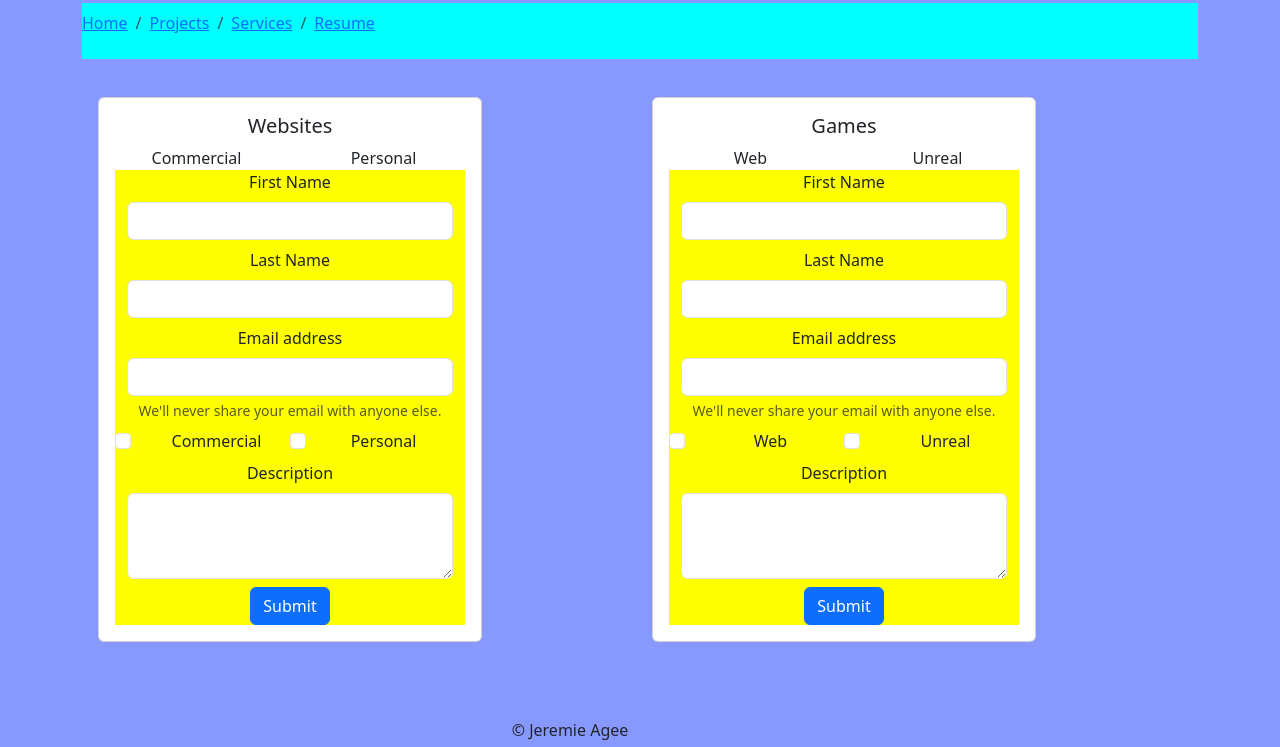
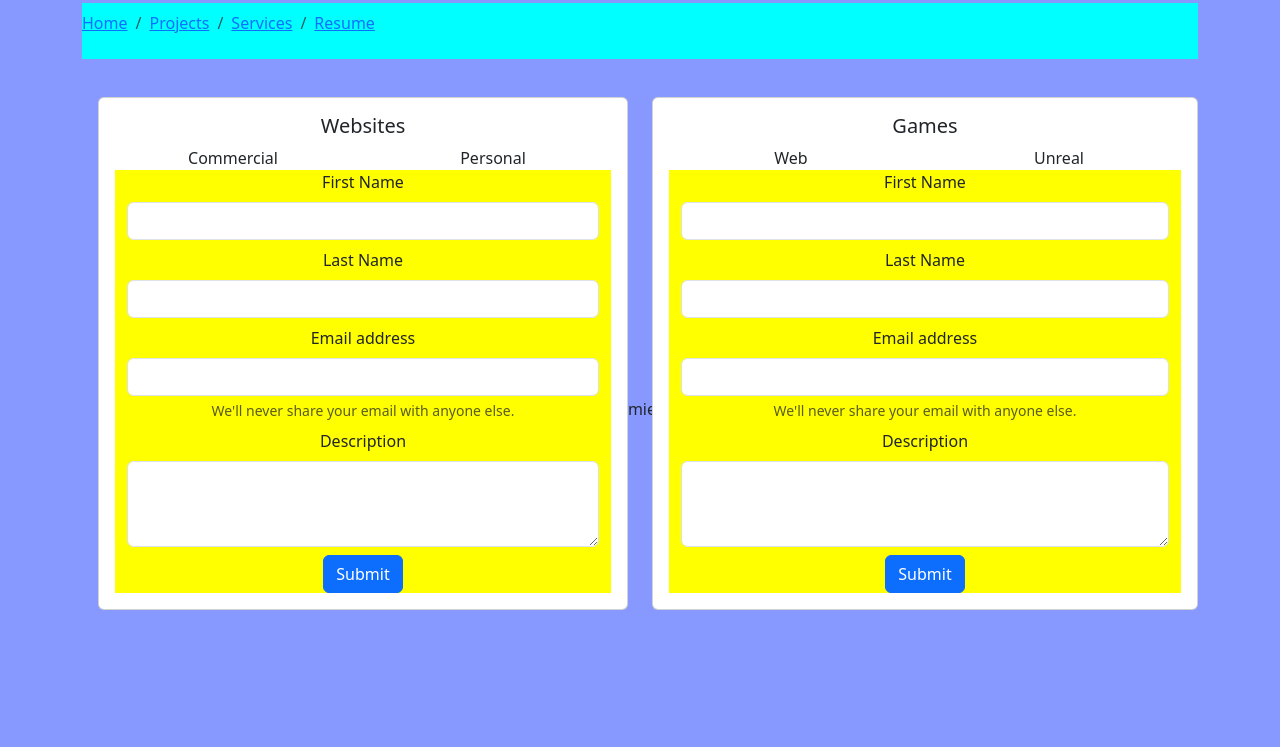
Before and after one commit to JeremieAgee/Capstone-Project, a plain HTML site: page directory/services.html in a window 1280 px wide. Shown: the part 53-800 px from the top of the page. Drawn offline with nearby package versions, Linux system fonts and the light colour scheme.

Commit message:
updated js to accept input on services

```diff
--- a/directory/services.html
+++ b/directory/services.html
@@ -28,7 +28,7 @@
 		<div class="container">
 			<div class="row align-items-start">
 				<div class="col">
-					<div class="card ms-3" id="services-card">
+					<div class="card ms-3" id="services-card-1">
 						<div class="card-body">
 							<h5 class="card-title">Websites</h5>
 							<div class="row align-items-start">
@@ -39,18 +39,18 @@
 								<form>
 									<div class="mb-2">
 										<label for="fname" class="form-label">First Name</label>
-										<input type="fname" class="form-control" id="fname" />
+										<input type="fname" class="form-control" id="fname1" />
 									</div>
 									<div class="mb-2">
 										<label for="lname" class="form-label">Last Name</label>
-										<input type="lname" class="form-control" id="lname" />
+										<input type="lname" class="form-control" id="lname1" />
 									</div>
 									<div class="mb-2">
 										<label for="email" class="form-label">Email address</label>
 										<input
 											type="email"
 											class="form-control"
-											id="email"
+											id="email1"
 											aria-describedby="emailHelp"
 										/>
 										<div id="emailHelp" class="form-text">
@@ -58,46 +58,26 @@
 										</div>
 									</div>
 
-									<div class="row aligin-items-start">
-										<div class="mb-2 form-check col">
-											<input
-												type="checkbox"
-												class="form-check-input"
-												id="check1"
-											/>
-											<label class="form-check-label ms-3" for="check1"
-												>Commercial</label
-											>
-										</div>
-										<div class="mb-2 form-check col">
-											<input
-												type="checkbox"
-												class="form-check-input"
-												id="check2"
-											/>
-											<label class="form-check-label" for="check2"
-												>Personal</label
-											>
-										</div>
-									</div>
 									<div class="mb-2">
 										<label for="description" class="form-label"
 											>Description</label
 										>
 										<textarea
 											class="form-control"
-											id="description"
+											id="description1"
 											rows="3"
 										></textarea>
 									</div>
-									<button type="submit" class="btn btn-primary">Submit</button>
+									<button type="button" class="btn btn-primary" id="submit1">
+										Submit
+									</button>
 								</form>
 							</div>
 						</div>
 					</div>
 				</div>
 				<div class="col">
-					<div class="card" id="services-card">
+					<div class="card" id="services-card-2">
 						<div class="card-body">
 							<h5 class="card-title">Games</h5>
 							<div class="row align-items-start">
@@ -107,59 +87,40 @@
 							<div class="container" id="form-container">
 								<form>
 									<div class="mb-2">
-										<label for="fname" class="form-label">First Name</label>
-										<input type="fname" class="form-control" id="fname" />
+										<label for="fname2" class="form-label">First Name</label>
+										<input type="fname" class="form-control" id="fname2" />
 									</div>
 									<div class="mb-2">
-										<label for="lname" class="form-label">Last Name</label>
-										<input type="lname" class="form-control" id="lname" />
+										<label for="lname2" class="form-label">Last Name</label>
+										<input type="lname" class="form-control" id="lname2" />
 									</div>
 									<div class="mb-2">
 										<label for="email" class="form-label">Email address</label>
 										<input
 											type="email"
 											class="form-control"
-											id="email"
+											id="email2"
 											aria-describedby="emailHelp"
 										/>
-										<div id="emailHelp" class="form-text">
+										<div id="emailHelp2" class="form-text">
 											We'll never share your email with anyone else.
 										</div>
 									</div>
 
-									<div class="row aligin-items-start">
-										<div class="mb-2 form-check col-6">
-											<input
-												type="checkbox"
-												class="form-check-input"
-												id="check3"
-											/>
-											<label class="form-check-label ms-3" for="check3"
-												>Web</label
-											>
-										</div>
-										<div class="mb-2 form-check col-6">
-											<input
-												type="checkbox"
-												class="form-check-input"
-												id="check4"
-											/>
-											<label class="form-check-label ms-3" for="check4"
-												>Unreal</label
-											>
-										</div>
-									</div>
+
 									<div class="mb-2">
 										<label for="description" class="form-label"
 											>Description</label
 										>
 										<textarea
 											class="form-control"
-											id="description"
+											id="description2"
 											rows="3"
 										></textarea>
 									</div>
-									<button type="submit" class="btn btn-primary">Submit</button>
+									<button type= "button" class="btn btn-primary"id="submit2">
+										Submit
+									</button>
 								</form>
 							</div>
 						</div>
@@ -178,5 +139,4 @@
 		integrity="sha384-T3c6CoIi6uLrA9TneNEoa7RxnatzjcDSCmG1MXxSR1GAsXEV/Dwwykc2MPK8M2HN"
 		crossorigin="anonymous"
 	/>
-	<script src="script.js"></script>
 </body>
--- a/script.js
+++ b/script.js
@@ -3,9 +3,61 @@ rectangle.className = "rectangle";
 for (let i = 0; i < 6; i++) {
 	let side = document.createElement("div");
 	side.className = "face face" + i;
-    if(i<4){
-        side.innerHTML = "Jeremie";
-    }
-    rectangle.appendChild(side);
+	if (i < 4) {
+		side.innerHTML = "Jeremie";
+	}
+	rectangle.appendChild(side);
 }
 document.body.appendChild(rectangle);
+var webCustomer = {
+	FirstName: "",
+	LastName: "",
+	Email: "",
+	Description: "",
+	Option: "Website",
+}
+var gameCustomer = {
+	FirstName: "",
+	LastName: "",
+	Email: "",
+	Description: "",
+	Option: "Game",
+}
+let fName,
+	lName,
+	emailAdd,
+	description,
+	fName1,
+	lName1,
+	emailAdd1,
+	description1;
+fName = document.querySelector("#fname1");
+lName = document.querySelector("#lname1");
+emailAdd = document.querySelector("#email1");
+description = document.querySelector("#description1");
+fName1 = document.querySelector("#fname2");
+lName1 = document.querySelector("#lname2");
+emailAdd1 = document.querySelector("#email2");
+description1 = document.querySelector("#description2");
+btn1 = document.querySelector("#submit1");
+btn2 = document.querySelector("#submit2");
+btn1.onclick = createWebCustomer;
+btn2.onclick = createGameCustomer;
+let form1 = document.querySelector("#services-card-1");
+let form2 = document.querySelector("#services-card-2");
+function createWebCustomer(){
+	webCustomer.FirstName = fName.value;
+	webCustomer.LastName = lName.value;
+	webCustomer.Email = emailAdd.value;
+	webCustomer.Description = description.value;
+	console.log(webCustomer);
+	form1.style.display = "None";
+}
+function createGameCustomer(){
+	gameCustomer.FirstName = fName1.value;
+	gameCustomer.LastName = lName1.value;
+	gameCustomer.Email = emailAdd1.value;
+	gameCustomer.Description = description1.value;
+	console.log(gameCustomer);
+	form2.style.display = "None";
+}
--- a/style.css
+++ b/style.css
@@ -22,6 +22,8 @@ header h1 {
 }
 
 footer {
+
+	bottom: 0%;
 	text-align: center;
 }
 .card {
@@ -90,6 +92,7 @@ footer {
 #form-container {
 	background-color: yellow;
 }
+
 #contact-info {
 	position: absolute;
 	max-width: fit-content;
@@ -98,10 +101,6 @@ footer {
 .list-group-item {
 	text-align: left;
 }
-#index-row{
+#index-row {
 	padding: 50px;
 }
-.footers{
-	position: absolute;
-	bottom: 5px;
-}
```
Also changed, not shown: directory/projects.html (+2 -2 lines), directory/resume.html (+3 -3 lines), index.html (+0 -2 lines).
